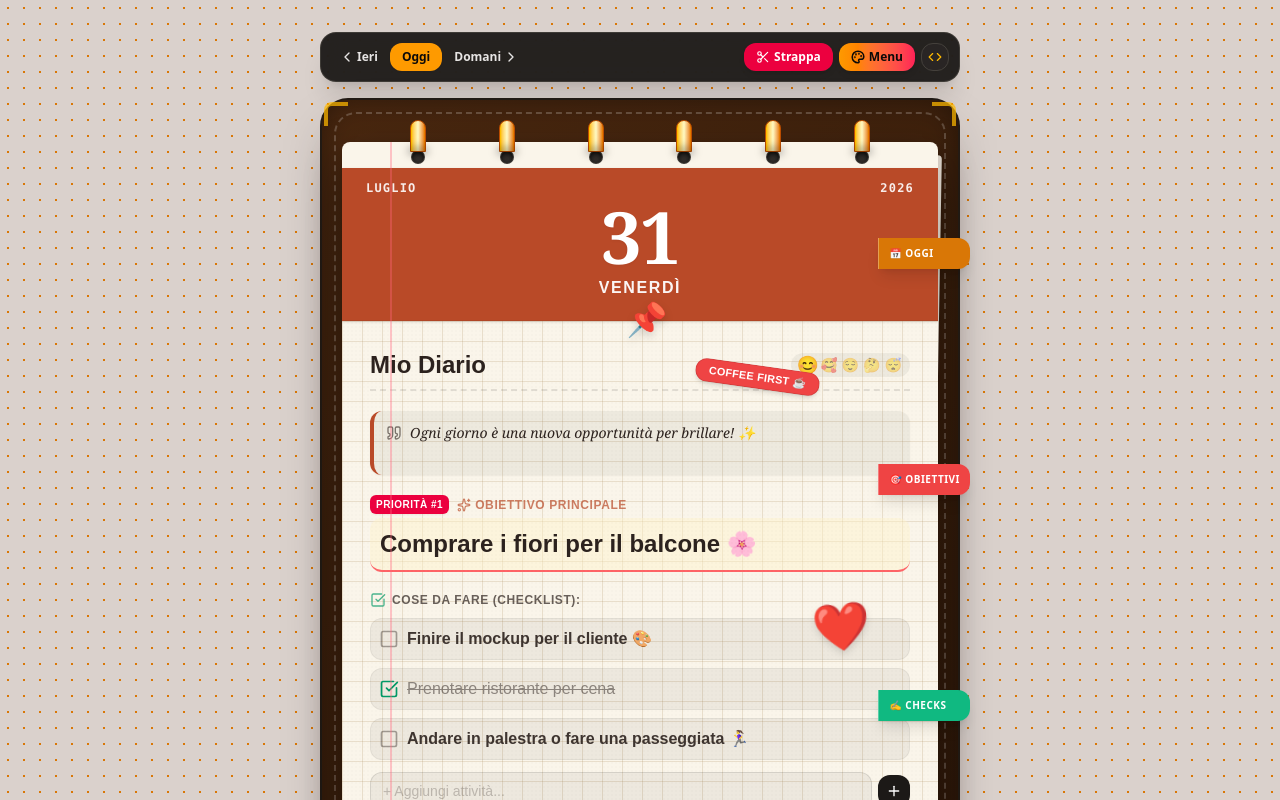
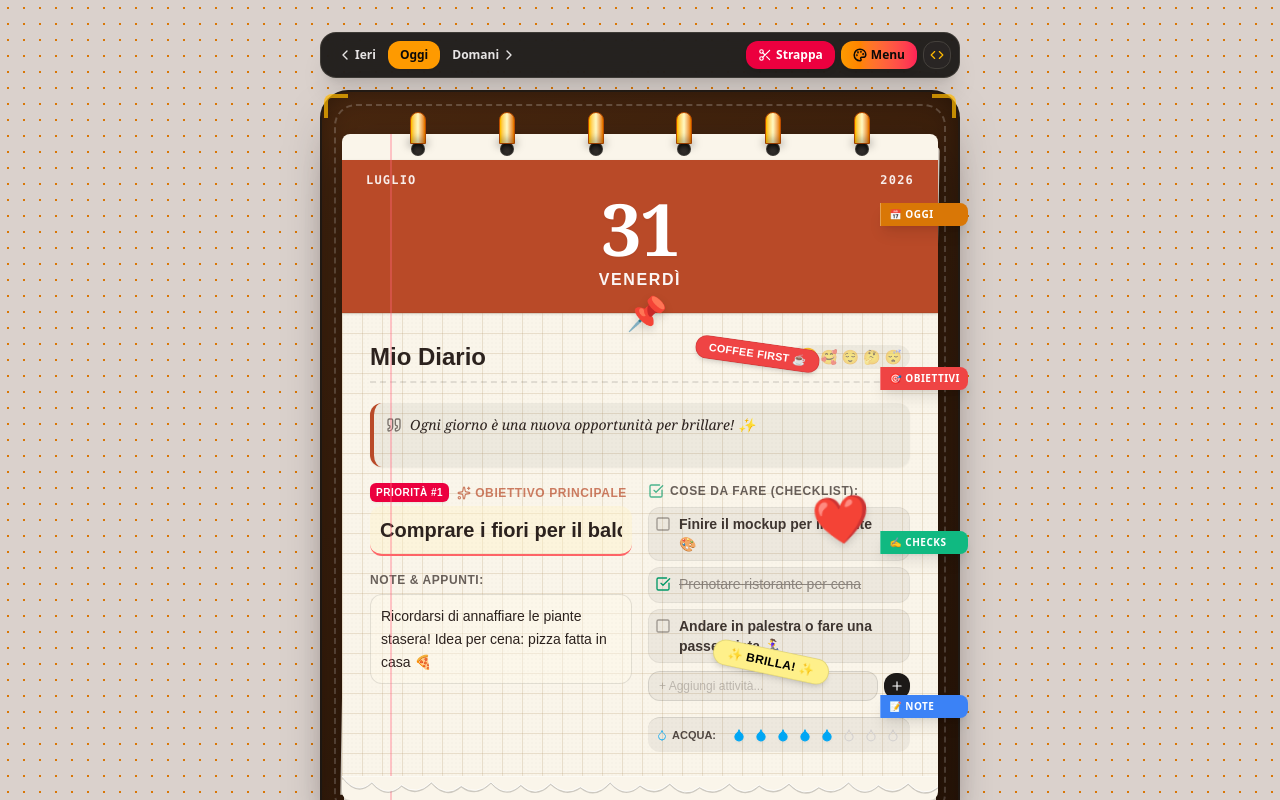
Before and after one commit to scottino2019-glitch/Calendario-Strappabile-interattivo, a React (Vite) app: page / in a window 1280 px wide. Shown: the top 800 px of the page. Built offline with nearby package versions, Linux system fonts and the light colour scheme.

Commit message:
style: adjust layout and embed dimensions
Optimize mobile responsiveness of the calendar control bar and update default embed height and width for better visual integration.

```diff
--- a/src/components/EmbedModal.tsx
+++ b/src/components/EmbedModal.tsx
@@ -19,7 +19,7 @@ export const EmbedModal: React.FC<EmbedModalProps> = ({
   const [copied, setCopied] = useState(false);
   const [isExporting, setIsExporting] = useState(false);
   const [embedWidth, setEmbedWidth] = useState('100%');
-  const [embedHeight, setEmbedHeight] = useState('680');
+  const [embedHeight, setEmbedHeight] = useState('620');
 
   // Compute public shared URL automatically (replacing dev container domain with public shared domain if needed)
   const defaultPublicUrl = typeof window !== 'undefined'
@@ -31,7 +31,7 @@ export const EmbedModal: React.FC<EmbedModalProps> = ({
   if (!isOpen) return null;
 
   const styleWidth = embedWidth === '100%' ? '100%' : `${embedWidth}px`;
-  const maxWidthCss = embedWidth === '100%' ? 'max-width:540px;' : `max-width:${embedWidth}px;`;
+  const maxWidthCss = embedWidth === '100%' ? 'max-width:640px;' : `max-width:${embedWidth}px;`;
 
   const iframeCode = `<iframe
   src="${targetUrl}"
--- a/src/components/TornPaperCalendar.tsx
+++ b/src/components/TornPaperCalendar.tsx
@@ -188,7 +188,7 @@ export const TornPaperCalendar: React.FC<TornPaperCalendarProps> = ({
       className="relative w-full max-w-2xl mx-auto py-1 sm:py-4 px-0.5 sm:px-2 transition-all"
     >
       {/* DATE NAVIGATION & QUICK CONTROLS BAR */}
-      <div className="flex items-center justify-between gap-1 mb-2 sm:mb-4 bg-stone-900/95 text-white backdrop-blur-md p-1.5 sm:p-2.5 rounded-2xl shadow-xl border border-stone-700/80 text-xs select-none">
+      <div className="flex flex-wrap items-center justify-between gap-1.5 mb-2 sm:mb-3 bg-stone-900/95 text-white backdrop-blur-md p-1.5 sm:p-2 rounded-2xl shadow-xl border border-stone-700/80 text-xs select-none">
         {/* DATE NAV: IERI, OGGI, DOMANI */}
         <div className="flex items-center gap-1 shrink-0">
           <button
@@ -203,7 +203,7 @@ export const TornPaperCalendar: React.FC<TornPaperCalendarProps> = ({
           <button
             type="button"
             onClick={resetToday}
-            className="px-2 sm:px-3 py-1 sm:py-1.5 bg-amber-500 hover:bg-amber-400 text-stone-950 rounded-xl font-extrabold transition shadow-xs text-[11px] sm:text-xs cursor-pointer"
+            className="px-2.5 sm:px-3 py-1 sm:py-1.5 bg-amber-500 hover:bg-amber-400 text-stone-950 rounded-xl font-extrabold transition shadow-xs text-[11px] sm:text-xs cursor-pointer"
           >
             Oggi
           </button>
@@ -274,8 +274,8 @@ export const TornPaperCalendar: React.FC<TornPaperCalendarProps> = ({
         <div className="absolute bottom-0.5 left-0.5 w-3.5 h-3.5 sm:w-6 sm:h-6 border-b-2 sm:border-b-4 border-l-2 sm:border-l-4 border-amber-400/80 rounded-bl-lg pointer-events-none z-10 opacity-90" />
         <div className="absolute bottom-0.5 right-0.5 w-3.5 h-3.5 sm:w-6 sm:h-6 border-b-2 sm:border-b-4 border-r-2 sm:border-r-4 border-amber-400/80 rounded-br-lg pointer-events-none z-10 opacity-90" />
 
-        {/* SIDE INDEX BOOKMARK TABS */}
-        <div className="absolute -right-1.5 sm:-right-3 top-10 bottom-10 flex flex-col justify-around pointer-events-auto z-40">
+        {/* SIDE INDEX BOOKMARK TABS (Hidden on mobile to prevent iframe clip) */}
+        <div className="hidden md:flex absolute -right-2.5 top-10 bottom-10 flex-col justify-around pointer-events-auto z-40">
           {[
             { id: 'today', label: '📅 OGGI', color: '#D97706' },
             { id: 'focus', label: '🎯 OBIETTIVI', color: '#EF4444' },
@@ -289,12 +289,11 @@ export const TornPaperCalendar: React.FC<TornPaperCalendarProps> = ({
                 const el = document.getElementById(`agenda-section-${tab.id}`);
                 if (el) el.scrollIntoView({ behavior: 'smooth', block: 'center' });
               }}
-              className="px-1 sm:px-2.5 py-1 sm:py-2 text-[9px] sm:text-[10px] font-extrabold text-white rounded-r-lg sm:rounded-r-xl shadow-lg border-l border-white/30 transform hover:translate-x-1 transition flex items-center gap-1 uppercase tracking-wider cursor-pointer"
+              className="px-2 py-1 text-[10px] font-extrabold text-white rounded-r-lg shadow-lg border-l border-white/30 transform hover:translate-x-1 transition flex items-center gap-1 uppercase tracking-wider cursor-pointer"
               style={{ backgroundColor: tab.color }}
               title={`Vai a ${tab.label}`}
             >
-              <span className="hidden sm:inline">{tab.label}</span>
-              <span className="sm:hidden">{tab.label.slice(0, 2)}</span>
+              <span>{tab.label}</span>
             </button>
           ))}
         </div>
@@ -472,7 +471,7 @@ export const TornPaperCalendar: React.FC<TornPaperCalendarProps> = ({
               {/* DAILY QUOTE SECTION */}
               {config.agendaContent.showQuote && (
                 <div
-                  className="mb-3 sm:mb-5 p-2.5 sm:p-3 rounded-xl bg-black/5 border-l-4 italic text-xs sm:text-base relative flex gap-2 items-start shadow-xs"
+                  className="mb-3 sm:mb-4 p-2.5 sm:p-3 rounded-xl bg-black/5 border-l-4 italic text-xs sm:text-sm relative flex gap-2 items-start shadow-xs"
                   style={{ borderColor: paperTheme.accentColor }}
                 >
                   <Quote className="w-3.5 h-3.5 sm:w-4 sm:h-4 shrink-0 opacity-60 mt-0.5" />
@@ -498,9 +497,13 @@ export const TornPaperCalendar: React.FC<TornPaperCalendarProps> = ({
                 </div>
               )}
 
+              {/* RESPONSIVE 2-COLUMN CONTENT GRID */}
+              <div className="grid grid-cols-1 sm:grid-cols-2 gap-3 sm:gap-4 items-start">
+                {/* LEFT COLUMN: MAIN FOCUS & NOTES */}
+                <div className="space-y-3 sm:space-y-4">
                   {/* MAIN FOCUS / PRIORITY SECTION */}
                   {config.agendaContent.showFocus && (
-                <div id="agenda-section-focus" className="mb-3 sm:mb-5">
+                    <div id="agenda-section-focus">
                       <div className="flex items-center gap-2 mb-1">
                         <span className="text-[9px] sm:text-[10px] font-black text-white bg-rose-600 px-1.5 py-0.5 rounded-md uppercase tracking-wider shadow-xs">
                           Priorità #1
@@ -526,39 +529,72 @@ export const TornPaperCalendar: React.FC<TornPaperCalendarProps> = ({
                               },
                             })
                           }
-                      className="w-full text-base sm:text-2xl font-bold bg-amber-100/40 p-2 sm:p-2.5 rounded-xl border-b-2 border-red-400 outline-none font-handwriting"
+                          className="w-full text-base sm:text-xl font-bold bg-amber-100/40 p-2 sm:p-2.5 rounded-xl border-b-2 border-red-400 outline-none font-handwriting"
                           placeholder="Cosa vuoi fare di importante oggi?"
                         />
                       ) : (
-                    <div className="text-base sm:text-2xl font-bold bg-amber-100/30 p-2 sm:p-2.5 rounded-xl border-b-2 border-red-300 font-handwriting">
+                        <div className="text-base sm:text-xl font-bold bg-amber-100/30 p-2 sm:p-2.5 rounded-xl border-b-2 border-red-300 font-handwriting">
                           {config.agendaContent.mainFocus}
                         </div>
                       )}
                     </div>
                   )}
 
+                  {/* NOTES & SCRATCHPAD AREA */}
+                  {config.agendaContent.showNotes && (
+                    <div id="agenda-section-notes">
+                      <div className="text-[11px] sm:text-xs uppercase font-extrabold tracking-wider opacity-70 mb-1 sm:mb-1.5">
+                        Note & Appunti:
+                      </div>
+                      {isEditMode ? (
+                        <textarea
+                          value={config.agendaContent.notes}
+                          onChange={(e) =>
+                            onUpdateConfig({
+                              ...config,
+                              agendaContent: {
+                                ...config.agendaContent,
+                                notes: e.target.value,
+                              },
+                            })
+                          }
+                          rows={3}
+                          className="w-full text-xs sm:text-sm bg-amber-50/40 border border-black/10 p-2 sm:p-2.5 rounded-xl outline-none resize-none leading-relaxed font-handwriting"
+                          placeholder="Scrivi le tue note qui..."
+                        />
+                      ) : (
+                        <div className="p-2 sm:p-2.5 bg-amber-50/30 rounded-xl border border-black/5 text-xs sm:text-sm leading-relaxed whitespace-pre-wrap font-handwriting min-h-[60px]">
+                          {config.agendaContent.notes}
+                        </div>
+                      )}
+                    </div>
+                  )}
+                </div>
+
+                {/* RIGHT COLUMN: TODOS & WATER TRACKER */}
+                <div className="space-y-3 sm:space-y-4">
                   {/* TO-DO CHECKLIST SECTION */}
                   {config.agendaContent.showTodos && (
-                <div id="agenda-section-todos" className="mb-3 sm:mb-5">
-                  <div className="text-[11px] sm:text-xs uppercase font-extrabold tracking-wider opacity-70 mb-1.5 sm:mb-2.5 flex items-center gap-1.5">
+                    <div id="agenda-section-todos">
+                      <div className="text-[11px] sm:text-xs uppercase font-extrabold tracking-wider opacity-70 mb-1.5 sm:mb-2 flex items-center gap-1.5">
                         <CheckSquare className="w-3.5 h-3.5 sm:w-4 sm:h-4 text-emerald-600" />
                         <span>Cose da fare (Checklist):</span>
                       </div>
-                  <div className="space-y-1.5 sm:space-y-2">
+                      <div className="space-y-1.5">
                         {config.agendaContent.todos.map((todo) => (
                           <div
                             key={todo.id}
-                        className="flex items-start justify-between gap-2 group/todo bg-black/5 hover:bg-black/10 p-1.5 sm:p-2 rounded-xl transition border border-black/5"
+                            className="flex items-start justify-between gap-2 group/todo bg-black/5 hover:bg-black/10 p-1.5 rounded-xl transition border border-black/5"
                           >
                             <button
                               type="button"
                               onClick={() => handleToggleTodo(todo.id)}
-                          className="flex items-start gap-2 text-left text-xs sm:text-base font-medium flex-1 cursor-pointer"
+                              className="flex items-start gap-2 text-left text-xs sm:text-sm font-medium flex-1 cursor-pointer"
                             >
                               {todo.completed ? (
-                            <CheckSquare className="w-4 h-4 sm:w-5 sm:h-5 text-emerald-600 shrink-0 mt-0.5" />
+                                <CheckSquare className="w-4 h-4 text-emerald-600 shrink-0 mt-0.5" />
                               ) : (
-                            <Square className="w-4 h-4 sm:w-5 sm:h-5 opacity-40 shrink-0 mt-0.5" />
+                                <Square className="w-4 h-4 opacity-40 shrink-0 mt-0.5" />
                               )}
                               <span
                                 className={
@@ -575,7 +611,7 @@ export const TornPaperCalendar: React.FC<TornPaperCalendarProps> = ({
                                 onClick={() => handleDeleteTodo(todo.id)}
                                 className="opacity-0 group-hover/todo:opacity-100 p-1 text-red-500 hover:bg-black/10 rounded-lg transition"
                               >
-                            <Trash2 className="w-3.5 h-3.5 sm:w-4 sm:h-4" />
+                                <Trash2 className="w-3.5 h-3.5" />
                               </button>
                             )}
                           </div>
@@ -584,61 +620,31 @@ export const TornPaperCalendar: React.FC<TornPaperCalendarProps> = ({
 
                       {/* ADD TODO FORM */}
                       {isEditMode && (
-                    <form onSubmit={handleAddTodo} className="mt-2 sm:mt-3 flex items-center gap-1.5">
+                        <form onSubmit={handleAddTodo} className="mt-2 flex items-center gap-1.5">
                           <input
                             type="text"
                             value={newTodoText}
                             onChange={(e) => setNewTodoText(e.target.value)}
                             placeholder="+ Aggiungi attività..."
-                        className="text-xs sm:text-sm bg-black/5 border border-black/10 px-3 py-1.5 sm:py-2 rounded-xl outline-none flex-1 font-medium placeholder:opacity-50"
+                            className="text-xs bg-black/5 border border-black/10 px-2.5 py-1.5 rounded-xl outline-none flex-1 font-medium placeholder:opacity-50"
                           />
                           <button
                             type="submit"
-                        className="p-1.5 sm:p-2 bg-stone-900 text-white hover:bg-stone-800 rounded-xl text-xs font-bold transition shadow-xs cursor-pointer"
+                            className="p-1.5 bg-stone-900 text-white hover:bg-stone-800 rounded-xl text-xs font-bold transition shadow-xs cursor-pointer"
                           >
-                        <Plus className="w-3.5 h-3.5 sm:w-4 sm:h-4" />
+                            <Plus className="w-3.5 h-3.5" />
                           </button>
                         </form>
                       )}
                     </div>
                   )}
 
-              {/* NOTES & SCRATCHPAD AREA */}
-              {config.agendaContent.showNotes && (
-                <div id="agenda-section-notes" className="mb-3 sm:mb-5">
-                  <div className="text-[11px] sm:text-xs uppercase font-extrabold tracking-wider opacity-70 mb-1 sm:mb-1.5">
-                    Note & Appunti:
-                  </div>
-                  {isEditMode ? (
-                    <textarea
-                      value={config.agendaContent.notes}
-                      onChange={(e) =>
-                        onUpdateConfig({
-                          ...config,
-                          agendaContent: {
-                            ...config.agendaContent,
-                            notes: e.target.value,
-                          },
-                        })
-                      }
-                      rows={2}
-                      className="w-full text-xs sm:text-base bg-amber-50/40 border border-black/10 p-2 sm:p-3 rounded-xl outline-none resize-none leading-relaxed font-handwriting"
-                      placeholder="Scrivi le tue note qui..."
-                    />
-                  ) : (
-                    <div className="p-2 sm:p-3 bg-amber-50/30 rounded-xl border border-black/5 text-xs sm:text-base leading-relaxed whitespace-pre-wrap font-handwriting">
-                      {config.agendaContent.notes}
-                    </div>
-                  )}
-                </div>
-              )}
-
                   {/* WATER INTAKE TRACKER */}
                   {config.agendaContent.showWater && (
-                <div className="mt-3 pt-3 border-t border-black/10 flex flex-wrap items-center justify-between gap-2 bg-black/5 p-2 sm:p-3 rounded-xl">
-                  <span className="text-[11px] sm:text-xs font-extrabold uppercase opacity-80 flex items-center gap-1">
-                    <Droplet className="w-3 h-3 sm:w-3.5 sm:h-3.5 text-sky-500" />
-                    <span>Acqua Bevuta:</span>
+                    <div className="pt-2 border-t border-black/10 flex flex-wrap items-center justify-between gap-1.5 bg-black/5 p-2 rounded-xl">
+                      <span className="text-[10px] sm:text-[11px] font-extrabold uppercase opacity-80 flex items-center gap-1">
+                        <Droplet className="w-3 h-3 text-sky-500" />
+                        <span>Acqua:</span>
                       </span>
                       <div className="flex items-center gap-1 flex-wrap">
                         {[1, 2, 3, 4, 5, 6, 7, 8].map((cup) => {
@@ -648,11 +654,11 @@ export const TornPaperCalendar: React.FC<TornPaperCalendarProps> = ({
                               key={cup}
                               type="button"
                               onClick={() => handleSetWater(isDrunk && cup === config.agendaContent.waterGlasses ? cup - 1 : cup)}
-                          className="p-0.5 sm:p-1 hover:scale-125 transition cursor-pointer"
+                              className="p-0.5 hover:scale-125 transition cursor-pointer"
                               title={`${cup} bicchieri`}
                             >
                               <Droplet
-                            className={`w-3.5 h-3.5 sm:w-4.5 sm:h-4.5 ${
+                                className={`w-3.5 h-3.5 ${
                                   isDrunk ? 'text-sky-500 fill-sky-500 drop-shadow-xs' : 'text-stone-300'
                                 }`}
                               />
@@ -662,6 +668,8 @@ export const TornPaperCalendar: React.FC<TornPaperCalendarProps> = ({
                       </div>
                     </div>
                   )}
+                </div>
+              </div>
             </div>
 
             {/* BOTTOM TORN JAGGED PAPER SVG EDGE */}
```
Lines whose indentation alone changed are shown as unchanged.
